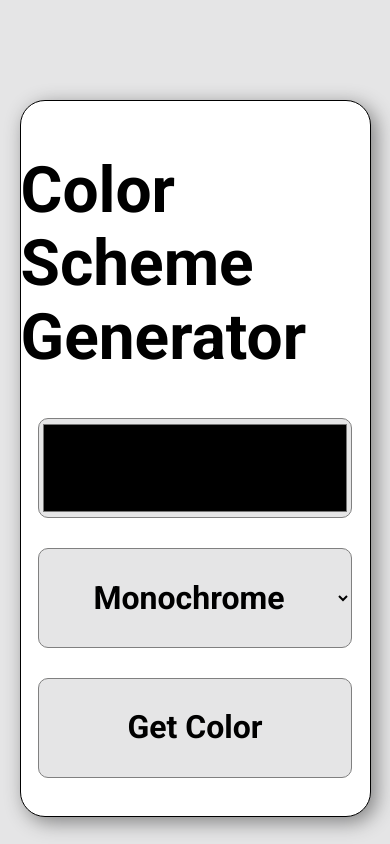
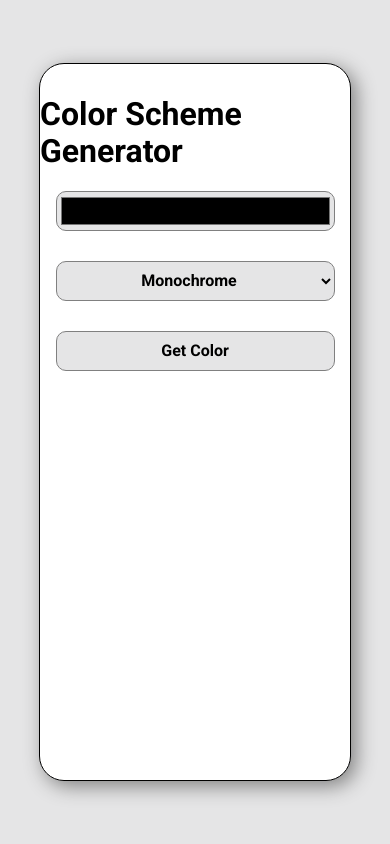
Before and after one commit to theGreatKyle1994/color-scheme-generator, a plain HTML site: page index.html in a window 390 px wide. Drawn offline with nearby package versions, Linux system fonts and the light colour scheme.

Commit message:
updated some mobile display bugs and added copy text and animation/hover effects

```diff
--- a/index.css
+++ b/index.css
@@ -1,18 +1,19 @@
 * {
   box-sizing: border-box;
+  user-select: none;
 }
 
 html,
 body {
   display: flex;
   justify-content: center;
-  align-items: flex-start;
+  align-items: center;
   margin: 0;
   padding: 0;
   font-family: "Roboto", sans-serif;
   height: 100vh;
   width: 100%;
-  font-size: 1em;
+  font-size: 2em;
 }
 
 body {
@@ -23,19 +24,18 @@ body {
   display: flex;
   flex-direction: column;
   align-items: center;
-  height: 800px;
-  width: 40%;
+  height: 80%;
+  width: 50%;
   background-color: white;
   box-shadow: 5px 5px 20px gray;
   border-radius: 25px;
-  margin-top: 100px;
   padding: 10px 0;
   border: 1px solid black;
 }
 
 #form {
   display: flex;
-  justify-content: space-between;
+  justify-content: space-around;
   width: 100%;
 }
 
@@ -44,13 +44,26 @@ body {
 #form button {
   margin: 0 10px;
   margin-bottom: 30px;
-  height: 40px;
+  height: 130px;
   width: 30%;
   font-weight: 600;
   background-color: #e5e5e6;
   border-radius: 10px;
   border: 1px solid gray;
   cursor: pointer;
+}
+
+#colorPallet:hover,
+#colorPallet:active,
+#colorPick:hover,
+#colorPick:active,
+#form button:hover,
+#form button:active {
+  border: 2px solid black;
+}
+
+#form button:active {
+  transform: scale(0.95);
 }
 
 #colorOutput {
@@ -65,7 +78,7 @@ body {
   justify-content: space-around;
   align-items: center;
   width: 100%;
-  height: 60px;
+  height: 200px;
   font-weight: 600;
 }
 
@@ -78,9 +91,18 @@ body {
   height: 100%;
 }
 
-@media (max-width: 1250px) {
+.c0text:active,
+.c1text:active,
+.c2text:active,
+.c3text:active,
+.c4text:active {
+  color: grey;
+  transform: scale(0.9);
+}
+
+@media (max-width: 1000px) {
   body {
-    font-size: 2em;
+    font-size: 1em;
   }
   #container {
     width: 90%;
@@ -94,10 +116,27 @@ body {
   #colorPick,
   #form button {
     width: 90%;
-    height: 100px;
+    height: 80px;
     text-align: center;
   }
   #colorOutputText {
     height: 200px;
   }
 }
+
+@media (max-height: 1000px) {
+  body {
+    font-size: 0.5em;
+  }
+  #container {
+    width: 80%;
+  }
+  #colorPallet,
+  #colorPick,
+  #form button {
+    height: 40px;
+  }
+  #colorOutputText {
+    height: 70px;
+  }
+}
--- a/index.js
+++ b/index.js
@@ -6,13 +6,16 @@ const outputText = document.querySelector("#colorOutputText");
 const colorArr = [];
 const colorTextArr = [];
 
+//Generate color containers on load to array
 for (let i = 0; i < 5; i++) {
   colorArr.push(document.querySelector(`.c${i}`));
   colorTextArr.push(document.querySelector(`.c${i}text`));
 }
 
+//Set default color scheme
 let selectedId = "monochrome";
 
+//Make api calls and generate the color pallete
 form.addEventListener("submit", async (e) => {
   let rawColor = pickedColor.value.slice(1);
 
@@ -33,6 +36,11 @@ form.addEventListener("submit", async (e) => {
   }
 });
 
+//Update selector selection
 selectedColor.addEventListener("change", () => {
   selectedId = selectedColor.options[selectedColor.selectedIndex].value;
 });
+
+outputText.addEventListener("click", (e) => {
+  navigator.clipboard.writeText(e.target.innerText);
+});
```
